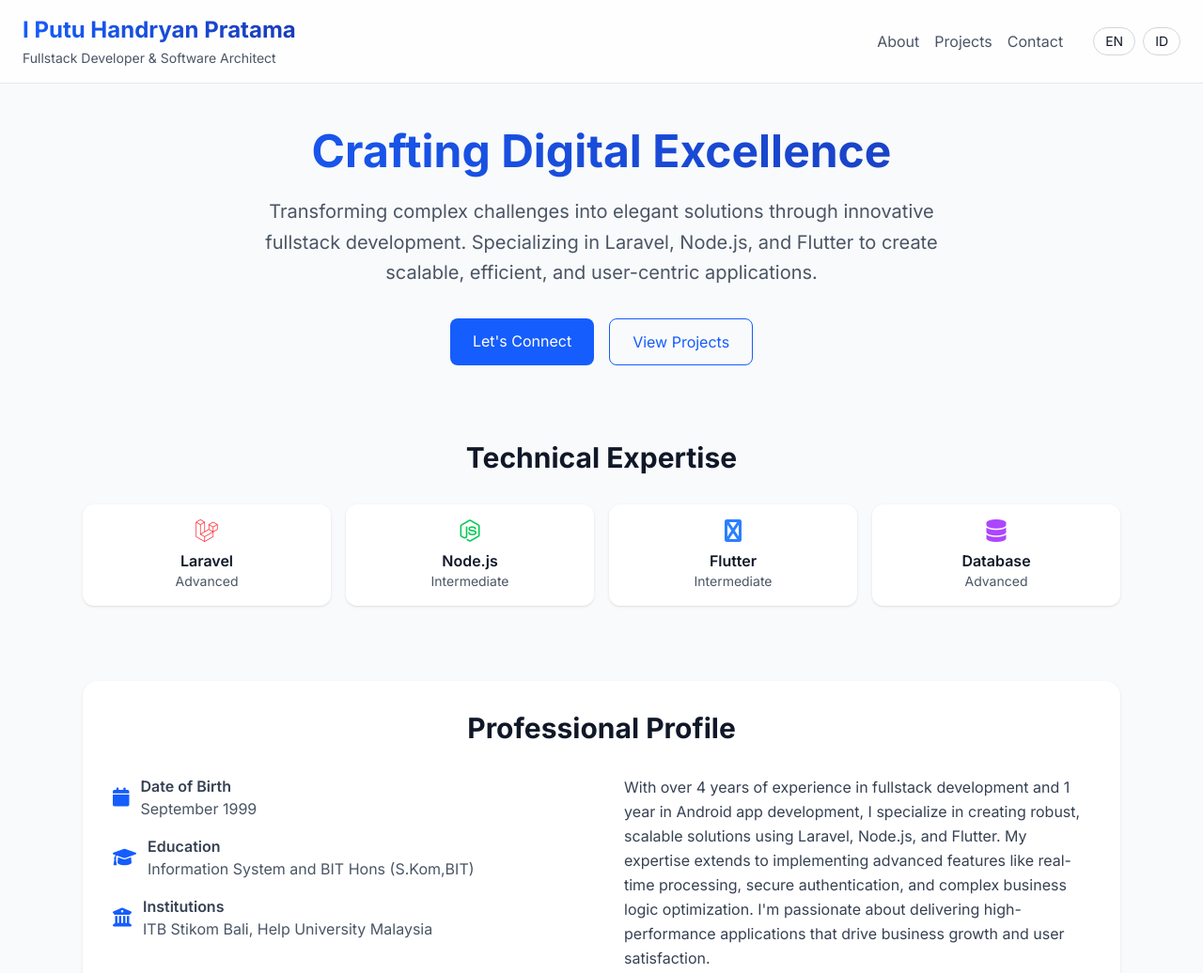
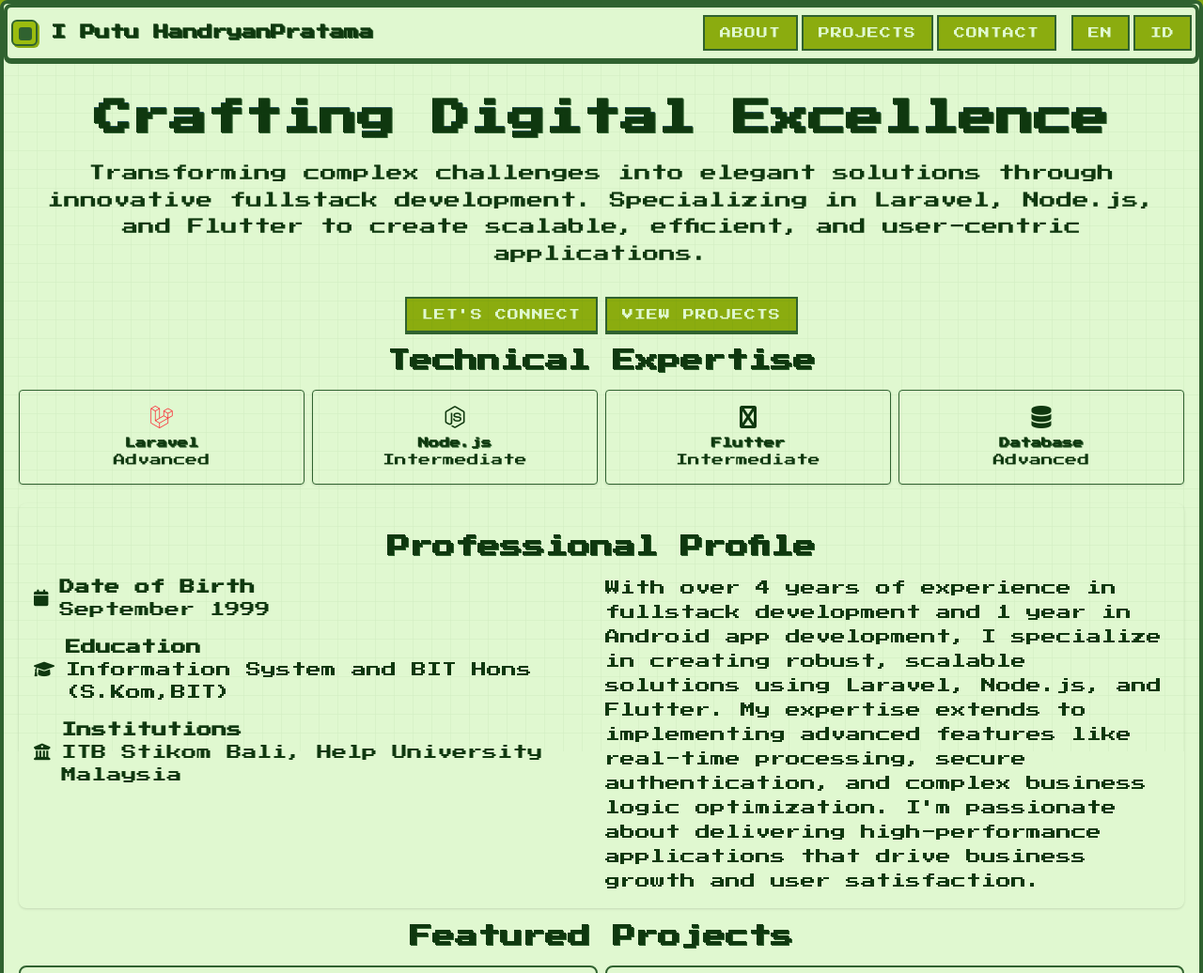
Before and after one commit to Hantama237/hantama237.github.io, a plain HTML site: page index.html in a window 1280 px wide. Shown: the top 1036 px of the page at 94% size. Drawn offline with nearby package versions, Linux system fonts and the light colour scheme.

Commit message:
Update index.html

```diff
--- a/index.html
+++ b/index.html
@@ -6,63 +6,123 @@
   <title>I Putu Handryan Pratama, S.Kom, BIT - Fullstack Developer Portfolio</title>
   <script src="https://cdn.jsdelivr.net/npm/@tailwindcss/browser@4"></script>
   <link href="https://fonts.googleapis.com/css2?family=Inter:wght@400;500;600;700&display=swap" rel="stylesheet">
+  <link href="https://fonts.googleapis.com/css2?family=Press+Start+2P&display=swap" rel="stylesheet">
   <link rel="stylesheet" href="https://cdnjs.cloudflare.com/ajax/libs/font-awesome/6.0.0/css/all.min.css">
   <style type="text/tailwindcss">
-    @theme {
-      --color-primary: #2563eb;
-      --color-secondary: #1e40af;
+    :root {
+      --gb-bg: #9bbc0f;
+      --gb-dark: #8bac0f;
+      --gb-border: #306230;
+      --gb-black: #0f380f;
+      --gb-white: #e0f8d0;
     }
-    @keyframes fadeIn {
-      from { opacity: 0; transform: translateY(20px); }
-      to { opacity: 1; transform: translateY(0); }
+    html, body {
+      font-family: 'Press Start 2P', monospace;
+      background: var(--gb-bg);
+      color: var(--gb-black);
+      min-height: 100vh;
+      margin: 0;
+      padding: 0;
     }
-    @keyframes slideIn {
-      from { transform: translateX(-100%); }
-      to { transform: translateX(0); }
+    .retro-border {
+      border: 4px solid var(--gb-border);
+      border-radius: 0.5rem;
+      background: var(--gb-white);
+      box-shadow: 0 0 0 4px var(--gb-dark);
     }
-    .animate-fade-in {
-      animation: fadeIn 0.6s ease-out forwards;
+    .retro-btn {
+      background: var(--gb-dark);
+      color: var(--gb-white);
+      border: 2px solid var(--gb-border);
+      font-family: 'Press Start 2P', monospace;
+      text-transform: uppercase;
+      letter-spacing: 1px;
+      box-shadow: 0 2px 0 var(--gb-border);
+      transition: background 0.2s, color 0.2s;
+      font-size: 0.75rem;
+      padding: 0.5rem 1rem;
     }
-    .animate-slide-in {
-      animation: slideIn 0.6s ease-out forwards;
+    .retro-btn:hover {
+      background: var(--gb-border);
+      color: var(--gb-white);
     }
     .project-card {
-      transition: all 0.3s ease;
-      position: relative;
-      overflow: hidden;
+      background: var(--gb-white);
+      border: 2px solid var(--gb-border);
+      box-shadow: 0 2px 0 var(--gb-dark);
+      font-family: 'Press Start 2P', monospace;
+      color: var(--gb-black);
+      width: 100%;
+      min-width: 0;
+      word-break: break-word;
+      margin-bottom: 1rem;
     }
     .project-card:hover {
-      transform: translateY(-5px);
-      box-shadow: 0 20px 25px -5px rgba(0, 0, 0, 0.1), 0 10px 10px -5px rgba(0, 0, 0, 0.04);
-    }
-    .project-card::after {
-      content: '';
-      position: absolute;
-      bottom: 0;
-      left: 0;
-      width: 100%;
-      height: 3px;
-      background: linear-gradient(90deg, var(--color-primary), var(--color-secondary));
-      transform: scaleX(0);
-      transition: transform 0.3s ease;
-    }
-    .project-card:hover::after {
-      transform: scaleX(1);
-    }
-    .skill-badge {
-      transition: all 0.3s ease;
-    }
-    .skill-badge:hover {
-      transform: scale(1.05);
+      background: var(--gb-bg);
+      box-shadow: 0 4px 0 var(--gb-border);
     }
     .timeline-item::before {
-      content: '';
-      position: absolute;
-      left: -20px;
-      top: 0;
-      width: 2px;
-      height: 100%;
-      background: var(--color-primary);
+      background: var(--gb-border);
+    }
+    h1, h2, h3 {
+      font-family: 'Press Start 2P', monospace;
+      color: var(--gb-black);
+      text-shadow: 1px 1px 0 var(--gb-border);
+    }
+    img {
+      image-rendering: pixelated;
+      max-width: 100%;
+      height: auto;
+      display: block;
+      border: 2px solid var(--gb-border);
+      background: var(--gb-white);
+    }
+    .retro-grid {
+      pointer-events:none;position:fixed;inset:0;z-index:0;opacity:0.08;
+      background: repeating-linear-gradient(0deg,transparent,transparent 19px,var(--gb-border) 20px), repeating-linear-gradient(90deg,transparent,transparent 19px,var(--gb-border) 20px);
+    }
+    /* Mobile-first responsive adjustments */
+    .max-w-6xl, .max-w-3xl, .max-w-2xl { max-width: 100vw !important; }
+    .grid, .flex { min-width: 0; }
+    .grid-cols-2, .md\:grid-cols-2, .md\:grid-cols-4 { grid-template-columns: 1fr !important; }
+    .px-6, .px-8 { padding-left: 1rem !important; padding-right: 1rem !important; }
+    .py-12, .py-8 { padding-top: 1.5rem !important; padding-bottom: 1.5rem !important; }
+    .rounded-xl, .rounded-2xl, .rounded-lg { border-radius: 0.5rem !important; }
+    .p-6, .p-8 { padding: 1rem !important; }
+    .gap-4, .gap-8, .gap-12, .gap-2 { gap: 0.5rem !important; }
+    .mb-8, .mb-20, .mt-16 { margin-bottom: 1rem !important; margin-top: 1rem !important; }
+    .text-5xl { font-size: 1.25rem !important; }
+    .text-3xl { font-size: 1rem !important; }
+    .text-xl { font-size: 0.9rem !important; }
+    .text-lg { font-size: 0.8rem !important; }
+    .text-sm { font-size: 0.7rem !important; }
+    header, nav { min-width: 0; overflow-x: auto; }
+    /* Desktop overrides */
+    @media (min-width: 640px) {
+      .sm\:flex-row { flex-direction: row !important; }
+      .sm\:mt-0 { margin-top: 0 !important; }
+      .grid-cols-2, .md\:grid-cols-2 { grid-template-columns: 1fr 1fr !important; }
+      .md\:grid-cols-4 { grid-template-columns: 1fr 1fr 1fr 1fr !important; }
+      .text-5xl { font-size: 2.5rem !important; }
+      .text-3xl { font-size: 1.5rem !important; }
+      .text-xl { font-size: 1.1rem !important; }
+      .text-lg { font-size: 1rem !important; }
+      .text-sm { font-size: 0.8rem !important; }
+    }
+    /* Gameboy style badges */
+    .skill-badge, .flex-wrap > span {
+      background: var(--gb-bg) !important;
+      color: var(--gb-black) !important;
+      border: 1px solid var(--gb-border) !important;
+      font-family: 'Press Start 2P', monospace !important;
+      font-size: 0.7rem !important;
+      border-radius: 0.25rem !important;
+      margin-bottom: 0.25rem !important;
+    }
+    /* Remove all color classes from Tailwind for Gameboy look */
+    [class*="bg-blue"], [class*="text-blue"], [class*="text-purple"], [class*="text-green"], [class*="text-yellow"], [class*="bg-white"], [class*="text-gray"], [class*="bg-gray"] {
+      background: unset !important;
+      color: unset !important;
     }
   </style>
   <script>
@@ -78,21 +138,26 @@
     });
   </script>
 </head>
-<body class="bg-gray-50 text-gray-900 font-['Inter']">
+<body class="retro-border">
+  <div class="retro-grid"></div>
   <div class="min-h-screen flex flex-col">
     <!-- Header -->
-    <header class="w-full px-6 py-4 flex flex-col sm:flex-row items-center justify-between border-b border-gray-200 bg-white/80 backdrop-blur-md sticky top-0 z-10">
-      <div>
-        <h1 class="text-2xl font-bold bg-gradient-to-r from-blue-600 to-blue-800 bg-clip-text text-transparent">I Putu Handryan Pratama</h1>
-        <p class="text-sm text-gray-600 mt-1" data-en="Fullstack Developer & Software Architect" data-id="Pengembang Fullstack & Arsitek Perangkat Lunak">Fullstack Developer & Software Architect</p>
+    <header class="w-full px-1 py-2 flex flex-col gap-2 items-stretch sm:flex-row sm:items-center sm:justify-between retro-border sticky top-0 z-20 relative" style="background:var(--gb-white); box-shadow:0 2px 0 var(--gb-border); min-height:56px;">
+      <div class="flex items-center gap-2 w-full sm:w-auto justify-center sm:justify-start">
+        <span style="display:inline-block;width:28px;height:28px;background:var(--gb-bg);border:2px solid var(--gb-border);border-radius:6px;box-shadow:2px 2px 0 var(--gb-dark);margin-right:6px;position:relative;">
+          <span style="position:absolute;left:6px;top:6px;width:14px;height:14px;background:var(--gb-border);border-radius:3px;"></span>
+        </span>
+        <h1 class="text-base font-bold tracking-tight leading-none" style="margin:0;line-height:1.1;word-break:break-word;">I Putu Handryan<br class="block sm:hidden">Pratama</h1>
       </div>
-      <nav class="mt-4 sm:mt-0 flex items-center gap-4">
-        <a href="#about" class="text-gray-600 hover:text-blue-600 transition-colors" data-en="About" data-id="Tentang">About</a>
-        <a href="#projects" class="text-gray-600 hover:text-blue-600 transition-colors" data-en="Projects" data-id="Proyek">Projects</a>
-        <a href="#contact" class="text-gray-600 hover:text-blue-600 transition-colors" data-en="Contact" data-id="Kontak">Contact</a>
-        <div class="flex gap-2 ml-4">
-          <button onclick="switchLang('en')" class="px-3 py-1 rounded-full border border-gray-300 text-sm hover:bg-blue-50 hover:border-blue-200 transition-colors">EN</button>
-          <button onclick="switchLang('id')" class="px-3 py-1 rounded-full border border-gray-300 text-sm hover:bg-blue-50 hover:border-blue-200 transition-colors">ID</button>
+      <nav class="flex flex-col gap-1 w-full sm:w-auto sm:flex-row sm:items-center sm:gap-2 justify-center sm:justify-end">
+        <div class="flex flex-row gap-1 w-full sm:w-auto">
+          <a href="#about" class="retro-btn flex-1 text-center" data-en="About" data-id="Tentang">About</a>
+          <a href="#projects" class="retro-btn flex-1 text-center" data-en="Projects" data-id="Proyek">Projects</a>
+          <a href="#contact" class="retro-btn flex-1 text-center" data-en="Contact" data-id="Kontak">Contact</a>
+        </div>
+        <div class="flex flex-row gap-1 w-full sm:w-auto sm:ml-2 justify-center">
+          <button onclick="switchLang('en')" class="retro-btn flex-1 text-center">EN</button>
+          <button onclick="switchLang('id')" class="retro-btn flex-1 text-center">ID</button>
         </div>
       </nav>
     </header>
@@ -104,8 +169,8 @@
         <h2 class="text-5xl font-bold mb-3 pb-3 bg-gradient-to-r from-blue-600 to-blue-800 bg-clip-text text-transparent" data-en="Crafting Digital Excellence" data-id="Menciptakan Keunggulan Digital">Crafting Digital Excellence</h2>
         <p class="text-xl text-gray-600 max-w-3xl mx-auto leading-relaxed" data-en="Transforming complex challenges into elegant solutions through innovative fullstack development. Specializing in Laravel, Node.js, and Flutter to create scalable, efficient, and user-centric applications." data-id="Mengubah tantangan kompleks menjadi solusi elegan melalui pengembangan fullstack yang inovatif. Spesialisasi dalam Laravel, Node.js, dan Flutter untuk menciptakan aplikasi yang skalabel, efisien, dan berpusat pada pengguna."></p>
         <div class="mt-8 flex justify-center gap-4">
-          <a href="#contact" class="px-6 py-3 bg-blue-600 text-white rounded-lg hover:bg-blue-700 transition-colors" data-en="Let's Connect" data-id="Mari Terhubung">Let's Connect</a>
-          <a href="#projects" class="px-6 py-3 border border-blue-600 text-blue-600 rounded-lg hover:bg-blue-50 transition-colors" data-en="View Projects" data-id="Lihat Proyek">View Projects</a>
+          <a href="#contact" class="retro-btn" data-en="Let's Connect" data-id="Mari Terhubung">Let's Connect</a>
+          <a href="#projects" class="retro-btn" data-en="View Projects" data-id="Lihat Proyek">View Projects</a>
         </div>
       </section>
 
@@ -213,7 +278,7 @@
             <div class="flex flex-wrap gap-2">
               <span class="px-3 py-1 bg-blue-100 text-blue-600 rounded-full text-sm">Laravel</span>
               <span class="px-3 py-1 bg-blue-100 text-blue-600 rounded-full text-sm">Image Processing</span>
-              <span class="px-3 py-1 bg-blue-100 text-blue-600 rounded-full text-sm">PDF Generation</span>
+              <span class="px-3 py-1 bg-blue-600 rounded-full text-sm">PDF Generation</span>
             </div>
           </div>
 
@@ -269,7 +334,7 @@
             <p class="text-gray-600 mb-4" data-en="A modern SaaS attendance system utilizing face recognition technology, built with a multitenancy architecture. The frontend is developed in Flutter and the backend in Laravel, enabling multiple organizations to manage attendance securely and efficiently." data-id="Sistem absensi SaaS modern yang menggunakan teknologi pengenalan wajah, dibangun dengan arsitektur multitenancy. Frontend dikembangkan dengan Flutter dan backend dengan Laravel, memungkinkan banyak organisasi mengelola absensi secara aman dan efisien."></p>
             <div class="flex flex-wrap gap-2">
               <span class="px-3 py-1 bg-blue-100 text-blue-600 rounded-full text-sm">Flutter</span>
-              <span class="px-3 py-1 bg-blue-100 text-blue-600 rounded-full text-sm">Laravel</span>
+              <span class="px-3 py-1 bg-blue-600 rounded-full text-sm">Laravel</span>
               <span class="px-3 py-1 bg-blue-100 text-blue-600 rounded-full text-sm">Face Recognition</span>
               <span class="px-3 py-1 bg-blue-100 text-blue-600 rounded-full text-sm">SaaS</span>
               <span class="px-3 py-1 bg-blue-100 text-blue-600 rounded-full text-sm">Multitenancy</span>
@@ -317,7 +382,7 @@
             <p class="text-gray-600 mb-4" data-en="An advanced algorithmic trading system with backtesting capabilities, real-time strategy execution on Binance, and Telegram notifications. Features universal strategy code for both backtesting and live trading." data-id="Sistem trading algoritmik canggih dengan kemampuan backtesting, eksekusi strategi real-time di Binance, dan notifikasi Telegram. Fitur kode strategi universal untuk backtesting dan trading live."></p>
             <div class="flex flex-wrap gap-2">
               <span class="px-3 py-1 bg-blue-100 text-blue-600 rounded-full text-sm">Node.js</span>
-              <span class="px-3 py-1 bg-blue-100 text-blue-600 rounded-full text-sm">Binance API</span>
+              <span class="px-3 py-1 bg-blue-600 rounded-full text-sm">Binance API</span>
               <span class="px-3 py-1 bg-blue-100 text-blue-600 rounded-full text-sm">Telegram Bot</span>
             </div>
           </div>
```
